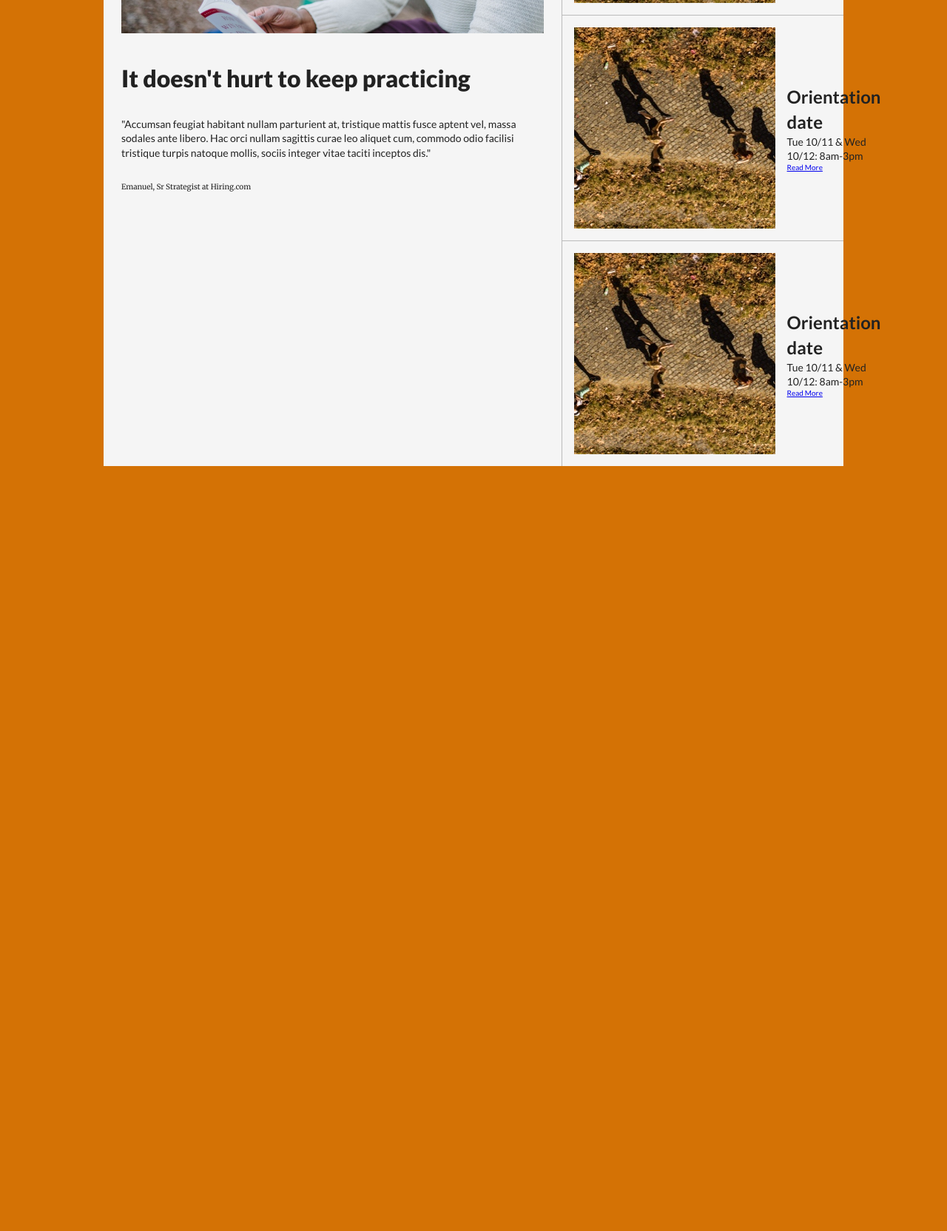
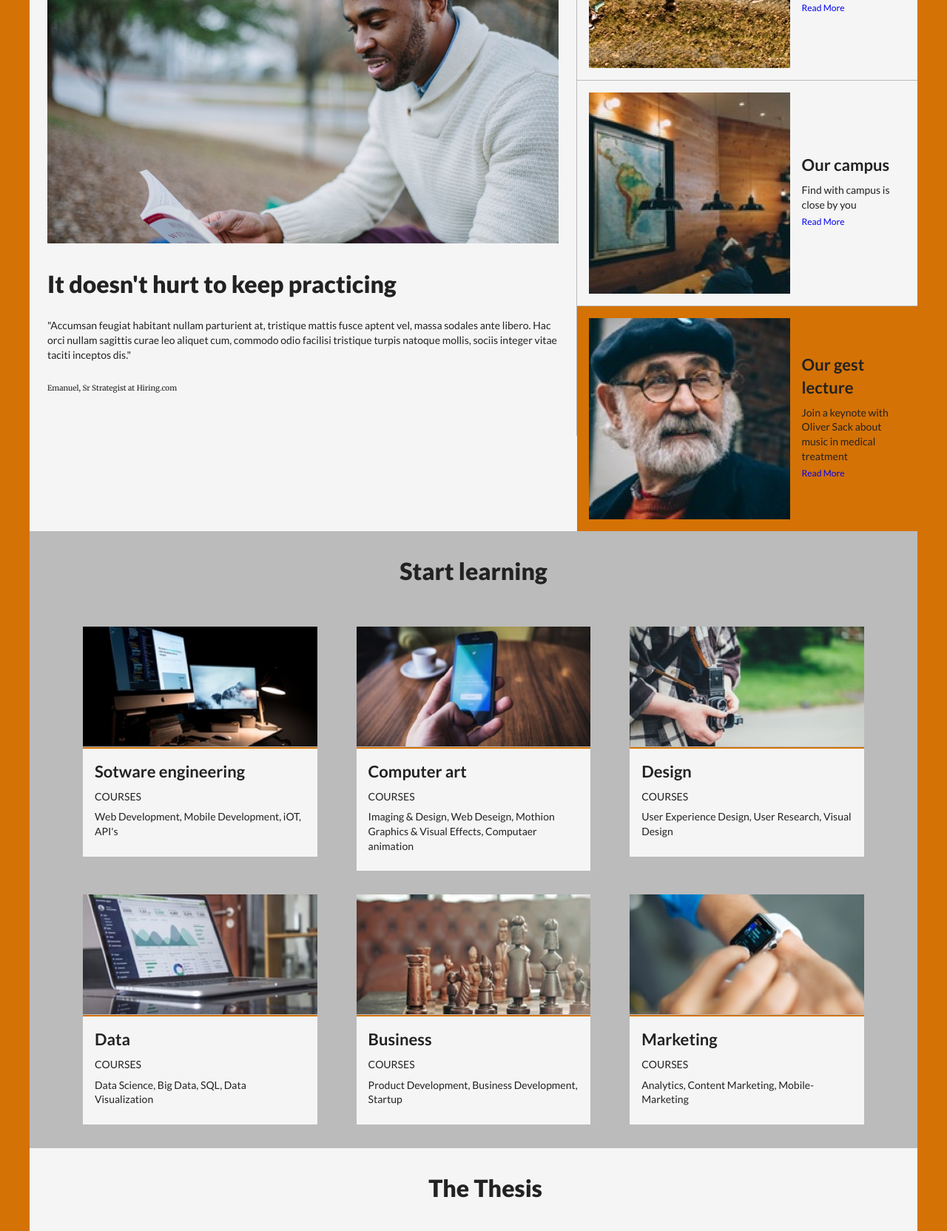
Before and after one commit to lvsaplica/colmar, a plain HTML site: page index.html in a window 1280 px wide. Shown: the part 841-2505 px from the top of the page at 74% size. Before the commit the page ends 1471 px from the top, so only its background shows below. Drawn offline with Linux system fonts and the light colour scheme.

Commit message:
codigo final para web de pc - todo web movil

```diff
--- a/assets/css/style.css
+++ b/assets/css/style.css
@@ -7,16 +7,16 @@ html {
 }
 
 h2 {
-  font-size: 4rem;
+  font-size: 3.2rem;
   font-weight: 900;
-  line-height: 5.6rem;
+  line-height: 4.48rem;
   margin-bottom: 2rem;
 }
 
 h3 {
-  font-size: 2.4rem;
+  font-size: 2.2rem;
   font-weight: 700;
-  line-height: 3.36rem;
+  line-height: 3.08rem;
 }
 
 p {
@@ -25,13 +25,13 @@ p {
 }
 
 small {
-  font-family: "Merriweather";
+  font-family: "Merriweather", serif;
   font-size: 1rem;
   line-height: 1.4rem;
 }
 
 .container {
-  width: 1000px;
+  width: 1200px;
   margin: 0 auto;
 }
 
@@ -62,7 +62,7 @@ small {
   font-size: 1.4rem;
 }
 .navbar a:hover {
-  color: #666;
+  color: #bbb;
 }
 .nav-link {
   display: inline-flex;
@@ -72,14 +72,25 @@ small {
   margin-right: 2.4rem;
 }
 
+.col-60-40 {
+  display: flex;
+  align-items: center;
+}
+.column-60 {
+  flex-basis: 60%;
+}
+.column-40 {
+  flex-basis: 40%;
+}
 
 .banner {
   background: #bbb;
-  display: flex;
-  align-items: center;
+}
+.banner h2 {
+  font-size: 4rem;
+  line-height: 5.6rem;
 }
 .banner-figure {
-  flex-basis: 60%;
   padding: 3.2rem 2.4rem;
 }
 .banner-image {
@@ -87,7 +98,6 @@ small {
   height: auto;
 }
 .banner-text {
-  flex-basis: 40%;
   padding-right: 2.4rem;
 }
 .banner p {
@@ -115,15 +125,16 @@ small {
 .information-main {
   background-color: whitesmoke;
   color: #222;
-  display: flex;
-  /*align-items: center;*/
 }
 .information-main figure {
-  flex-basis: 60%;
   padding: 3.2rem 2.4rem;
   border-right: 1px solid #bbb;
 }
 .information-main img {
+  width: 100%;
+  height: auto;
+}
+.information-main video {
   width: 100%;
   height: auto;
 }
@@ -137,14 +148,24 @@ small {
 }
 
 .information-aside {
-  flex-basis: 40%;
   padding-top: 1.6rem;
+}
+.information-aside ul {
+  flex-basis: 65%;
+}
+.information-aside a {
+  font-size: 1.2rem;
+  text-decoration: none;
+}
+.aside-thumbnail li {
+  margin-bottom: 0.8rem;
 }
 
 .aside-thumbnail {
   display: flex;
   align-items: center;
   border-bottom: 1px solid #bbb;
+  padding-right: 2.4rem;
 }
 .aside-thumbnail img{
   flex-basis: 35%;
@@ -154,3 +175,58 @@ small {
 .aside-thumbnail:last-child {
   border-bottom: none;
 }
+
+.featured {
+  background-color: #d47205;
+}
+
+.start-learning {
+  background-color: #bbb;
+  padding: 3.2rem 7.2rem 0 7.2rem;
+}
+.section-title {
+  padding-bottom: 3.2rem;
+  text-align: center;
+}
+
+.learning-grid {
+  display: flex;
+  justify-content: space-between;
+  flex-wrap: wrap;
+
+}
+.learning-grid figure {
+  flex-basis: 30%;
+  max-width: 30%;
+  margin-bottom: 3.2rem;
+}
+.learning-grid img {
+  width: 100%;
+  height: auto;
+}
+.learning-grid ul {
+  padding: 1.6rem;
+  padding-bottom: 2.4rem;
+  padding-top: 0.8rem;
+  background-color: whitesmoke;
+  border: none;
+  border-top: 2px solid #d47205;
+}
+.learning-grid li {
+  padding-top: 0.8rem;
+}
+.courses {
+  text-transform: uppercase;
+}
+
+.thesis {
+  padding: 3.2rem 0 2.4rem 3.2rem;
+  background-color: whitesmoke;
+}
+
+.primary-footer {
+  border-top: 1px solid #bbb;
+}
+.primary-footer p {
+  margin-left: 2.4rem;
+}
--- a/index.html
+++ b/index.html
@@ -3,11 +3,10 @@
 <head>
   <meta charset="UTF-8">
   <meta name="viewport" content="width=device-width, initial-scale=1.0">
-  <meta http-equiv="X-UA-Compatible" content="ie=edge">
   <meta name="author" content="Luis Varandas Sales">
   <title>Colmar Academy</title>
-  <link rel="stylesheet" type="text/css" href="./assets/css/reset.css">
-  <link rel="stylesheet" type="text/css" href="./assets/css/style.css">
+  <link rel="stylesheet" href="./assets/css/reset.css">
+  <link rel="stylesheet" href="./assets/css/style.css">
   <link href="https://fonts.googleapis.com/css?family=Lato:300,400,700,900&display=swap&subset=latin-ext" rel="stylesheet">
   <link href="https://fonts.googleapis.com/css?family=Merriweather:400,700&display=swap" rel="stylesheet">
 </head>
@@ -26,19 +25,19 @@
   </header>
 
   <main class="container">
-    <section class="banner">
-      <figure class="banner-figure">
+    <section class="col-60-40 banner">
+      <figure class="column-60 banner-figure">
         <img class="banner-image" src="./assets/images/banner.jpg" alt="">
       </figure>
-      <div class="banner-text">
+      <div class="column-40 banner-text">
         <h2>Learn something new everyday</h2>
         <p>Lorem ipsum dolor sit amet, consectetur adipiscing elit.</p>
         <button type="button" class="button">Start here</button>
       </div>
     </section>
 
-    <section class="information-main">
-      <figure class="information-image">
+    <section class="col-60-40 information-main">
+      <figure class="column-60 information-image">
         <img src="./assets/images/information-main.jpg" alt="">
         <h2>It doesn't hurt to keep practicing</h2>
         <p>"Accumsan feugiat habitant nullam parturient at, tristique mattis fusce aptent vel, massa sodales ante libero. Hac orci nullam sagittis curae leo aliquet cum, commodo odio facilisi tristique turpis natoque mollis, sociis integer vitae taciti inceptos dis."</p>
@@ -46,7 +45,7 @@
       </figure>
 
 
-    <section class="information-aside">
+    <section class="column-40 information-aside">
       <div class="aside-thumbnail">
         <img src="./assets/images/information-orientation.jpg" alt="">
         <ul>
@@ -56,25 +55,158 @@
         </ul>
       </div>
       <div class="aside-thumbnail">
-        <img src="./assets/images/information-orientation.jpg" alt="">
+        <img src="./assets/images/information-campus.jpg" alt="">
         <ul>
-          <li><h3>Orientation date</h3></li>
-          <li><p>Tue 10/11 &amp; Wed 10/12: 8am-3pm</p></li>
+          <li><h3>Our campus</h3></li>
+          <li><p>Find with campus is close by you</p></li>
           <li><a href="#">Read More</a></li>
         </ul>
       </div>
-      <div class="aside-thumbnail">
-        <img src="./assets/images/information-orientation.jpg" alt="">
+      <div class="aside-thumbnail featured">
+        <img src="./assets/images/information-guest-lecture.jpg" alt="">
         <ul>
-          <li><h3>Orientation date</h3></li>
-          <li><p>Tue 10/11 &amp; Wed 10/12: 8am-3pm</p></li>
+          <li><h3>Our gest lecture</h3></li>
+          <li><p>Join a keynote with Oliver Sack about music in medical treatment</p></li>
           <li><a href="#">Read More</a></li>
         </ul>
       </div>
     </section>
   </section>
 
+  <section class="start-learning">
+    <h2 class="section-title">Start learning</h2>
+    <div class="learning-grid">
+      <figure>
+            <img src="./assets/images/course-software.jpg" alt="">
+            <ul>
+              <li>
+                  <h3>Sotware engineering</h3>
+              </li>
+              <li>
+                  <p class="courses">courses</p>
+              </li>
+              <li>
+                  <p>Web Development, Mobile Development, iOT, API's  </p>
+              </li>
+            </ul>
+      </figure>
+      <figure>
+        <img src="./assets/images/course-computer-art.jpg" alt="">
+        <ul>
+          <li>
+              <h3>Computer art</h3>
+          </li>
+          <li>
+              <p class="courses">courses</p>
+          </li>
+          <li>
+              <p>Imaging &amp; Design, Web Deseign, Mothion Graphics &amp; Visual Effects, Computaer animation</p>
+          </li>
+        </ul>
+      </figure>
+      <figure>
+        <img src="./assets/images/course-design.jpg" alt="">
+        <ul>
+          <li>
+              <h3>Design</h3>
+          </li>
+          <li>
+              <p class="courses">courses</p>
+          </li>
+          <li>
+              <p>User Experience Design, User Research, Visual Design</p>
+          </li>
+        </ul>
+      </figure>
+      <figure>
+        <img src="./assets/images/course-data.jpg" alt="">
+        <ul>
+          <li>
+              <h3>Data</h3>
+          </li>
+          <li>
+              <p class="courses">courses</p>
+          </li>
+          <li>
+              <p>Data Science, Big Data, SQL, Data Visualization</p>
+          </li>
+        </ul>
+      </figure>
+      <figure>
+        <img src="./assets/images/course-business.jpg" alt="">
+        <ul>
+          <li>
+              <h3>Business</h3>
+          </li>
+          <li>
+              <p class="courses">courses</p>
+          </li>
+          <li>
+              <p>Product Development, Business Development, Startup</p>
+          </li>
+        </ul>
+      </figure>
+      <figure>
+          <img src="./assets/images/course-marketing.jpg" alt="">
+          <ul>
+            <li>
+                <h3>Marketing</h3>
+            </li>
+            <li>
+                <p class="courses">courses</p>
+            </li>
+            <li>
+                <p>Analytics, Content Marketing, Mobile-Marketing</p>
+            </li>
+          </ul>
+      </figure>
+    </div>
+  </section>
+
+  <section class="thesis">
+      <h2 class="section-title">The Thesis</h2>
+      <section class="col-60-40 information-main">
+          <figure class="column-60 information-image">
+            <video controls>
+            <source src="./assets/videos/thesis.mp4">
+            </video>
+            <h2>Reimagine urban</h2>
+            <p>"Accumsan feugiat habitant nullam parturient at, tristique mattis fusce aptent vel, massa sodales ante libero. Hac orci nullam sagittis curae leo aliquet cum, commodo odio facilisi tristique turpis natoque mollis, sociis integer vitae taciti inceptos dis."</p>
+          </figure>
+
+
+        <section class=" column-40 information-aside">
+          <div class="aside-thumbnail featured">
+            <img src="./assets/images/thesis-fisma.jpg" alt="">
+            <ul>
+              <li><h3>Fisma: Design and Prototype</h3></li>
+              <li><p>Designer showcase of new prototype product</p></li>
+            </ul>
+          </div>
+          <div class="aside-thumbnail">
+            <img src="./assets/images/thesis-now-and-then.jpg" alt="">
+            <ul>
+              <li><h3>Now and then</h3></li>
+              <li><p>Research study about New York</p></li>
+            </ul>
+          </div>
+        </section>
+      </section>
+
+  </section>
+
   </main>
+
+  <footer class="primary-footer container">
+      <nav class="navbar">
+          <p>&copy; 2016 ColmarAcademy. All rights reserved</h1>
+          <ul>
+            <li class="nav-link"><a href="#">Terms</a></li>
+            <li class="nav-link"><a href="#">Privacy</a></li>
+          </ul>
+        </nav>
+  </footer>
+
 
 </body>
 </html>
```
